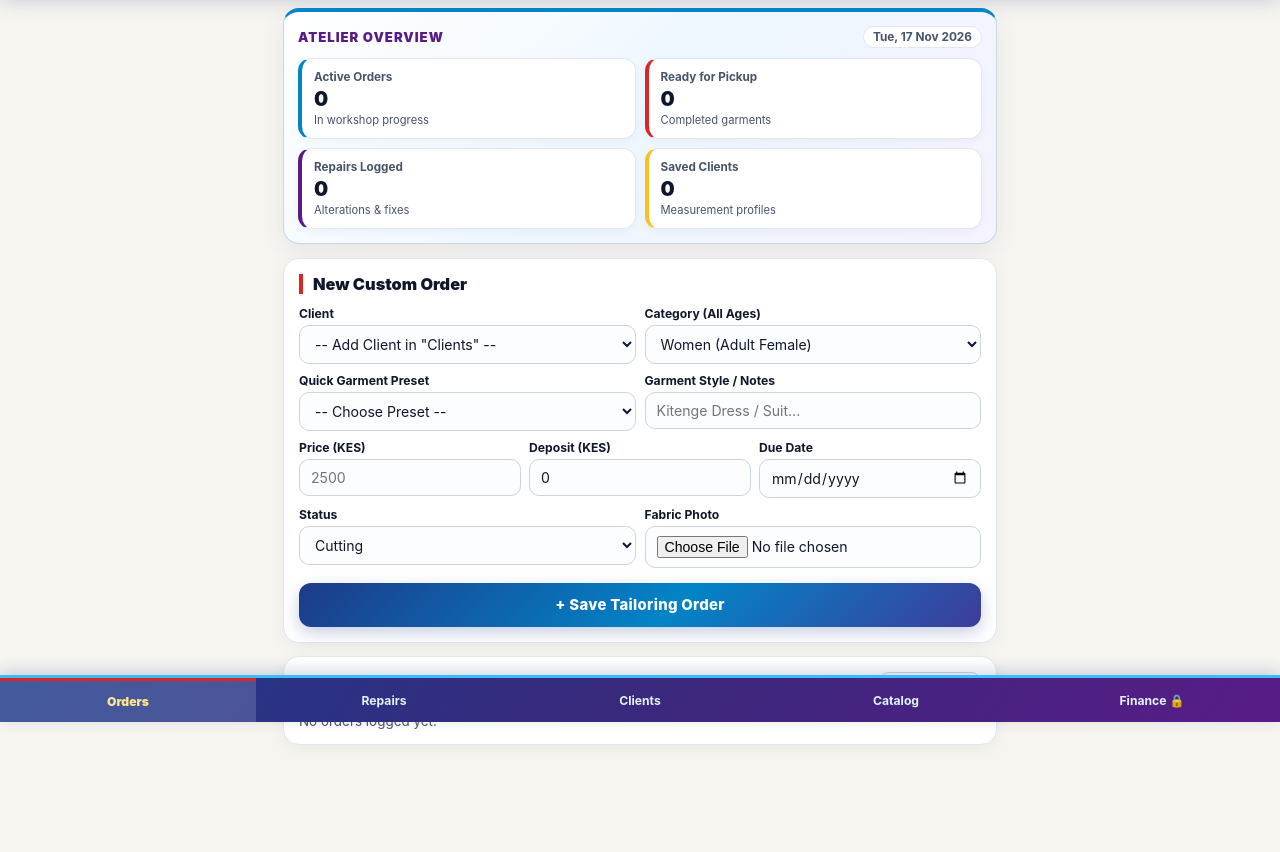
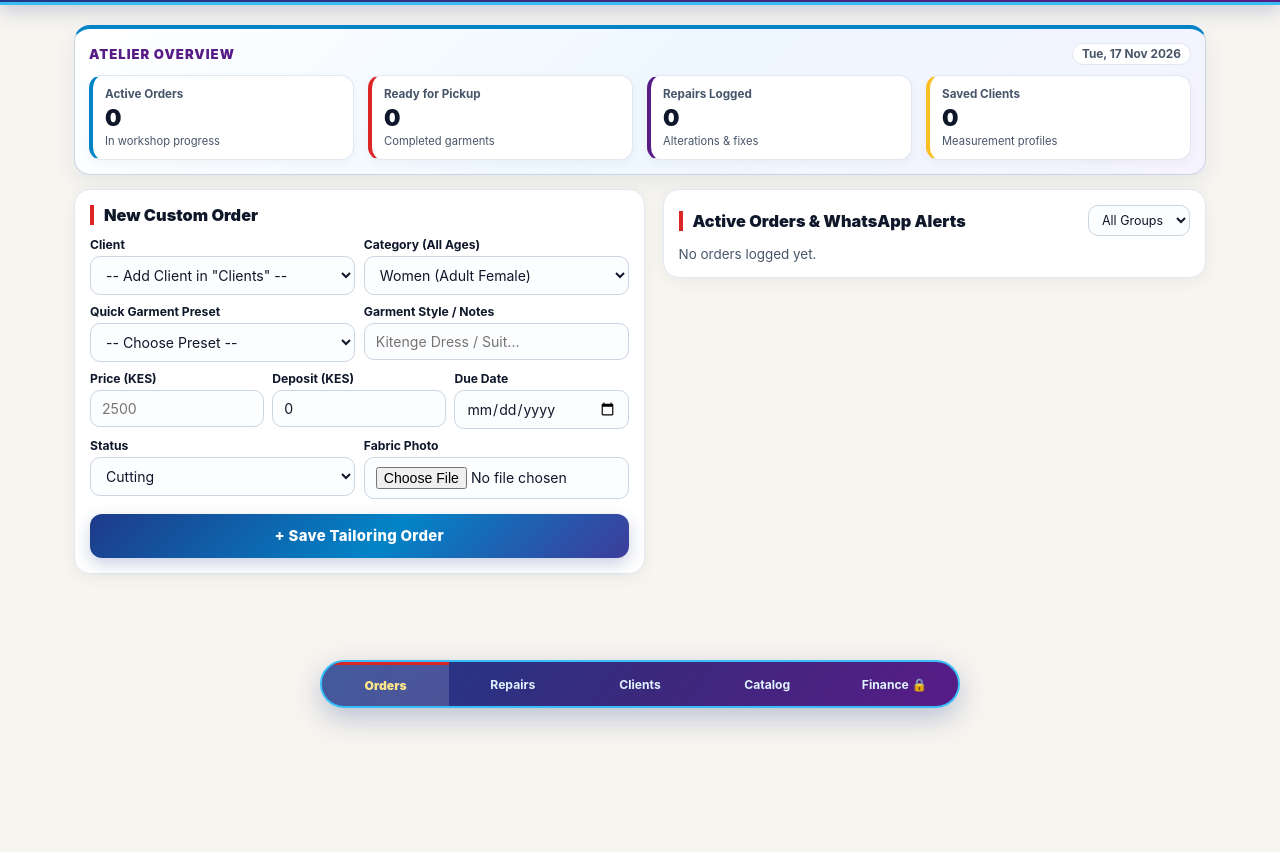
Before and after one commit to edwinashibikha5-blip/angaza-tailoring-hub, a plain HTML site: page index.html in a window 1280 px wide. Shown: the part 78-930 px from the top of the page. After the commit the page ends 800 px from the top, so only its background shows below. Drawn offline with Linux system fonts and the light colour scheme.

Commit message:
Enable desktop & mobile PWA install and responsive wide-screen expansion

```diff
--- a/index.html
+++ b/index.html
@@ -2,7 +2,7 @@
 <html lang="en">
 <head>
   <meta charset="UTF-8" />
-  <meta name="viewport" content="width=device-width, initial-scale=1.0, maximum-scale=1.0" />
+  <meta name="viewport" content="width=device-width, initial-scale=1.0" />
   <title>ANGAZA TAILORING HUB • Offline Atelier Vault</title>
   <link rel="canonical" href="https://angaza-tailoring-hub.onrender.com" />
   <meta property="og:title" content="ANGAZA TAILORING HUB" />
@@ -10,6 +10,7 @@
   <meta property="og:url" content="https://angaza-tailoring-hub.onrender.com" />
   <meta property="og:type" content="website" />
   <link rel="manifest" href="/manifest.json" />
+  <link rel="apple-touch-icon" href="/icon-192.png" />
   <link rel="icon" href="/icon.svg" type="image/svg+xml" />
   <meta name="theme-color" content="#17224d" />
   <link rel="stylesheet" href="style.css" />
--- a/style.css
+++ b/style.css
@@ -94,3 +94,37 @@ input:focus,select:focus,textarea:focus { outline:none; border-color:var(--sky-b
 .toast-msg.show { opacity:1; transform:translateX(-50%) translateY(0); }
 
 @media print { body * { visibility:hidden; } #print-receipt-area,#print-receipt-area * { visibility:visible; } #print-receipt-area { display:block!important; position:fixed; left:0; top:0; width:100%; padding:20px; background:#fff; color:#000; } }
+
+/* RESPONSIVE EXPANSION FOR TABLETS, LAPTOPS & DESKTOPS */
+@media (min-width: 768px) {
+  .container { max-width: 1180px; padding: 20px 24px; }
+  .topbar { padding: 18px 28px; }
+  .brand-wrap h1 { font-size: 1.32rem; }
+  .brand-wrap p { font-size: 0.84rem; }
+  .kpi-grid { grid-template-columns: repeat(4, 1fr); gap: 14px; }
+  .kpi-val { font-size: 1.45rem; }
+  .tab-section.active {
+    display: grid;
+    grid-template-columns: 1.05fr 1fr;
+    gap: 18px;
+    align-items: start;
+  }
+  #tab-finance.active {
+    display: block;
+    max-width: 820px;
+    margin: 0 auto;
+  }
+  .meas-grid { grid-template-columns: repeat(4, 1fr); }
+  .catalog-grid, .gallery-grid { grid-template-columns: repeat(3, 1fr); }
+  .nav {
+    max-width: 680px;
+    left: 50%;
+    transform: translateX(-50%);
+    bottom: 14px;
+    border-radius: 999px;
+    border: 2px solid var(--sky-light);
+    overflow: hidden;
+    box-shadow: 0 10px 28px rgba(30, 58, 138, 0.28);
+  }
+  body { padding-bottom: 96px; }
+}
--- a/sw.js
+++ b/sw.js
@@ -1,4 +1,4 @@
-const CACHE = 'angaza-hub-v3';
+const CACHE = 'angaza-hub-v4';
 const ASSETS = ['/', '/index.html', '/style.css', '/app.js', '/manifest.json', '/icon-192.png', '/icon-512.png'];
 
 self.addEventListener('install', (e) => {
```
Also changed, not shown: manifest.json.
